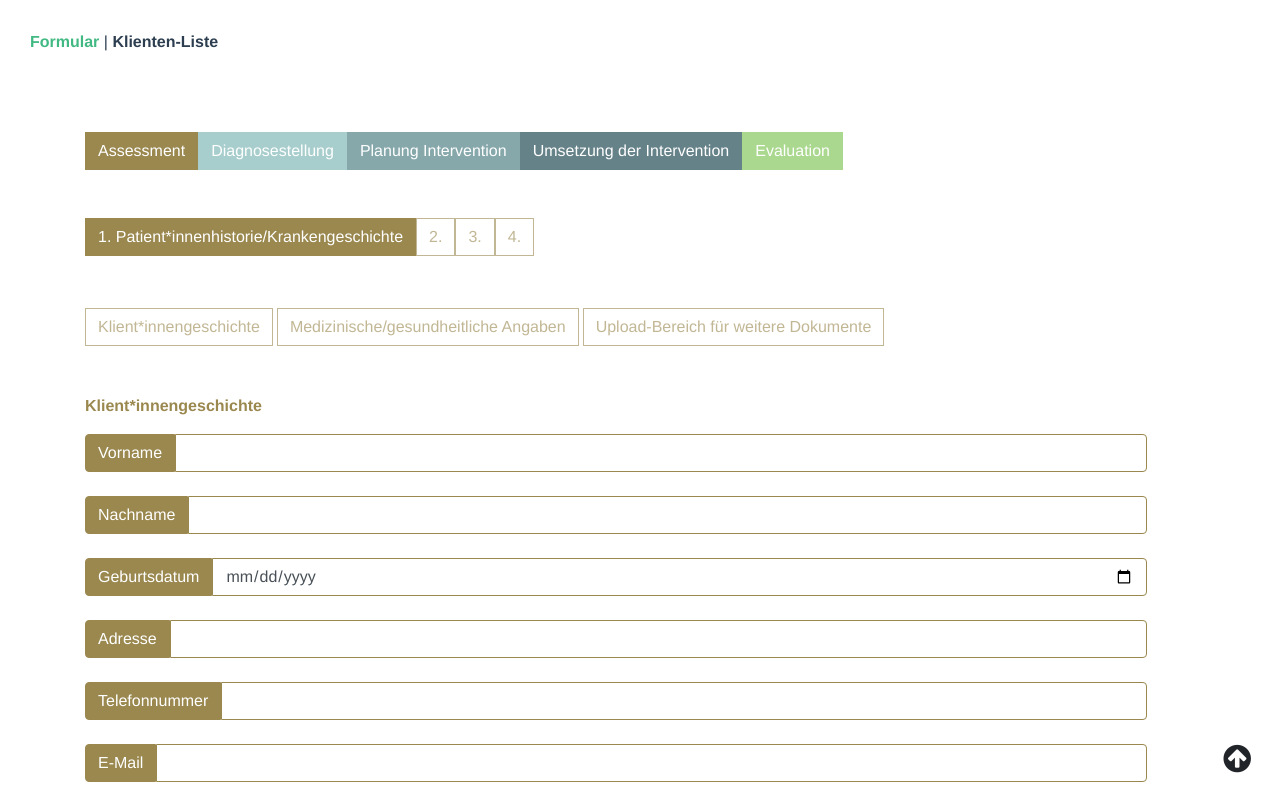
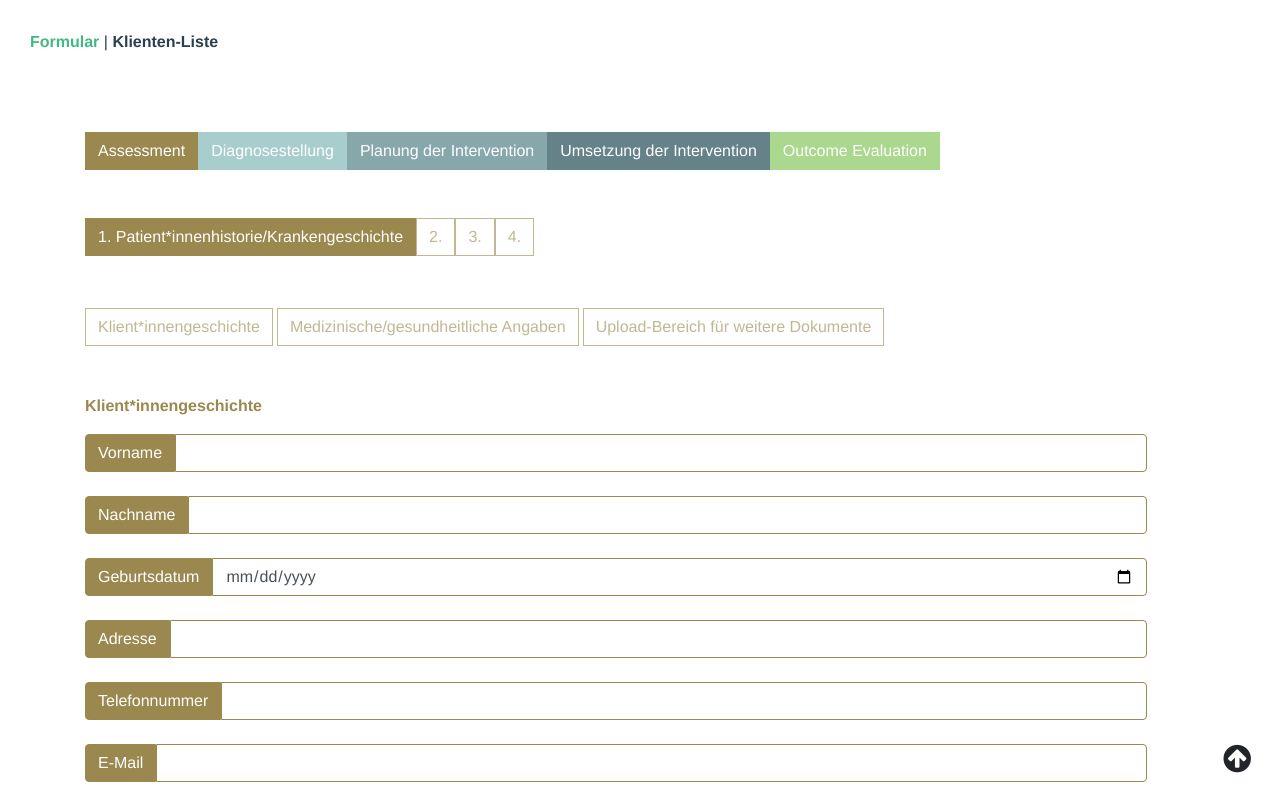
Before and after one commit to Syb10/modive, a Vue app in the folder client/: page / in a window 1280 px wide. Shown: the top 800 px of the page. Built offline with nearby package versions, Linux system fonts and the light colour scheme; what vuex-map-fields would draw is missing.

Commit message:
typo menu name

```diff
--- a/client/src/views/Home.vue
+++ b/client/src/views/Home.vue
@@ -45,9 +45,9 @@ export default {
       tabs: [
         {id:"assessment", name: "Assessment"},
         {id:"diagnosestellung", name: "Diagnosestellung"},
-        {id:"planung", name: "Planung Intervention"},
+        {id:"planung", name: "Planung der Intervention"},
         {id:"umsetzung", name:"Umsetzung der Intervention"},
-        {id:"evaluation", name:"Evaluation"}
+        {id:"evaluation", name:"Outcome Evaluation"}
       ]
     }
   },
```
